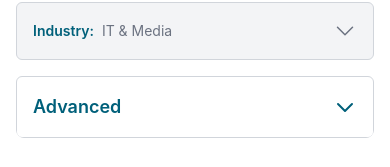
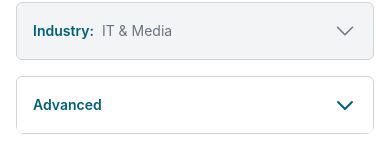
Before and after one commit to lhphat02/Grab-Team14-Frontend, a React (Vite) app: page /filter-configure in a window 390 px wide. Shown: the part 678-845 px from the top of the page. Built offline with nearby package versions, Linux system fonts and the light colour scheme.

Commit message:
refactor: Update FilterConfigureSection component for improved responsiveness and styling

```diff
--- a/src/components/features/filter/FilterConfigureSection.jsx
+++ b/src/components/features/filter/FilterConfigureSection.jsx
@@ -209,7 +209,11 @@ const FilterConfigureSection = ({
         ))}
       </div>
       <Accordion
-        title={<p className="text-lg font-semibold text-prim-1">Advanced</p>}
+        title={
+          <p className="text-sm font-semibold md:text-base text-prim-1">
+            Advanced
+          </p>
+        }
       >
         {advancedFilters.map((filter, index) => (
           <div key={index} className="flex flex-col w-full gap-2">
```
